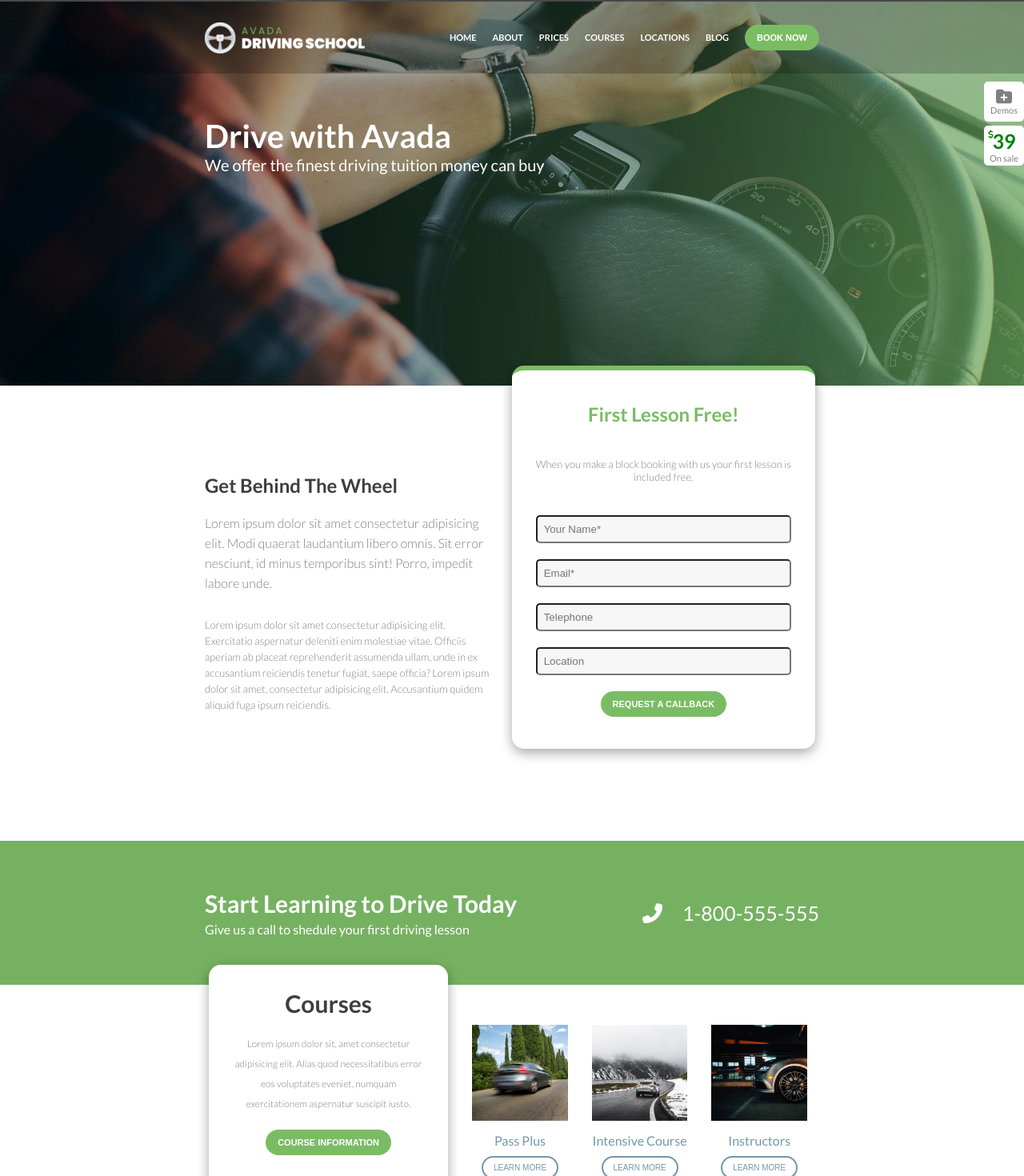
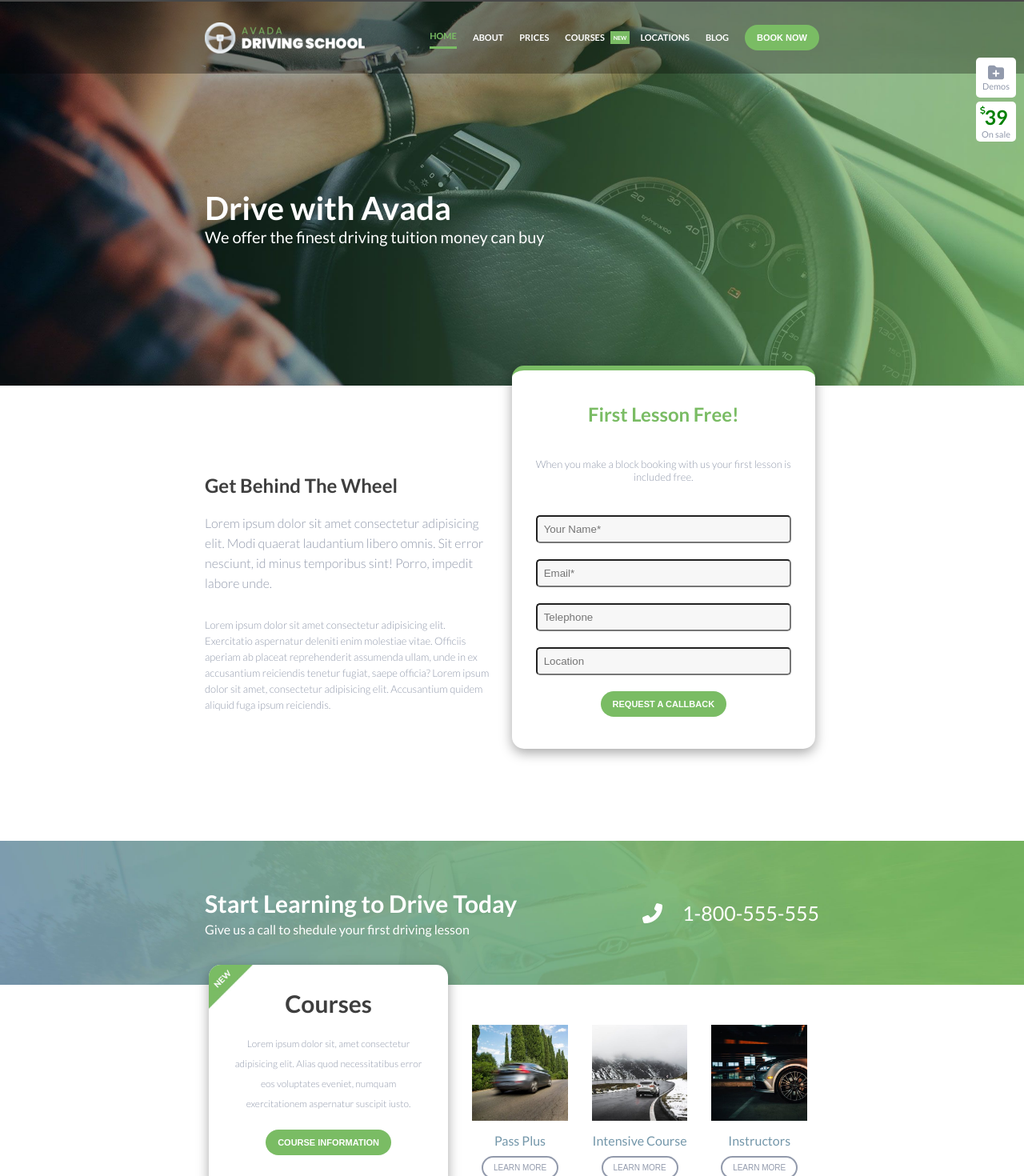
Before and after one commit to Frowingg/proj-html-vuejs, a Vue app: page / in a window 1280 px wide. Shown: the part 28-1498 px from the top of the page at 80% size. Built offline with nearby package versions, Linux system fonts and the light colour scheme.

Commit message:
work in progress

```diff
--- a/src/App.vue
+++ b/src/App.vue
@@ -37,22 +37,28 @@ export default {
     return{
       infoHeader: [
                     {
-                      text: 'home'
+                      text: 'home',
+                      tag: false
                     },
                     {
-                      text: 'about'
+                      text: 'about',
+                      tag: false
                     },
                     {
-                      text: 'prices'
+                      text: 'prices',
+                      tag: false
                     },
                     {
-                      text: 'courses'
+                      text: 'courses',
+                      tag: true,
                     },
                     {
-                      text: 'locations'
+                      text: 'locations',
+                      tag: false
                     },
                     {
-                      text: 'blog'
+                      text: 'blog',
+                      tag: false
                     },
                   ],
       infoCourses: [
@@ -141,46 +147,8 @@ export default {
 </script>
 
 <style lang="scss">
-@import url('https://fonts.googleapis.com/css2?family=Lato:wght@300;400;700&display=swap');
-
-// BASE
-*{
-  margin: 0;
-  padding: 0;
-  box-sizing: border-box;
-}
-body{
-  font-family: 'Lato', sans-serif;
-}
-
-// COMMON
-.card-base{
-    width: 280px;
-    min-height: 280px;
-    background-color: white;
-    border-radius: 15px;
-    box-shadow: rgba(0, 0, 0, 0.35) 0px 5px 15px;
-    margin: 0 5px;
-    text-align: center;
-
-    border-top: 6px solid #7abc64;
-}
-
-.container{
-  width: 60%;
-  margin: 0 auto;
-}
-
-.btn{
-  background-color: #7abc64;
-  color: white;
-  border: none;
-  padding: 10px 15px;
-  border-radius: 30px;
-  font-weight: 900;
-  font-size: 11px;
-  cursor: pointer;
-}
+// @import url('https://fonts.googleapis.com/css2?family=Lato:wght@300;400;700&display=swap');
+@import './style/common.scss';
 
 // APP
 header{
@@ -189,9 +157,4 @@ header{
   width: 100%;
 }
 
-// TEMP
-body{
-  height: 4000px;
-  color: gray;
-}
 </style>
--- a/src/components/MyCoursesArea.vue
+++ b/src/components/MyCoursesArea.vue
@@ -6,6 +6,7 @@
 
                     <div id="courses-info-left">
                         <div class="card-base">
+                            <img src="../assets/img/new-corner.jpg" alt="img">
                             <h2>Courses</h2>
                             <p>Lorem ipsum dolor sit, amet consectetur adipisicing elit. Alias quod necessitatibus error eos voluptates eveniet, numquam exercitationem aspernatur suscipit iusto.</p>
                             <button class="btn">COURSE INFORMATION</button>
@@ -70,6 +71,8 @@ export default {
 </script>
 
 <style lang="scss" scoped>
+@import '../style/variable.scss';
+
 #courses-info{
     padding: 50px 0;
     display: flex;
@@ -84,6 +87,15 @@ export default {
             border-top: none;
             padding: 30px;
             width: 100%;
+            position: relative;
+
+            img{
+                position: absolute;
+                width: 55px;
+                top: 0;
+                left: 0;
+                border-top-left-radius: 15px;
+            }
 
         }
         h2{
@@ -125,15 +137,15 @@ export default {
             margin: 0 auto;
             padding: 7px 13px;
             border-radius: 25px;
-            border: 2px solid #7497aa;
-            color: #7497aa;
+            border: 2px solid $brand_text_color;
+            color: $brand_text_color;
             font-size: 10px;
             background-color: white;
             cursor: pointer;
         }
         .lm:hover{
-            color: #97b27b;
-            border:2px solid #97b27b;
+            color: $brand_main_color;
+            border:2px solid $brand_main_color;
         }
     }
 }
@@ -156,7 +168,6 @@ export default {
     .square-per{
         width: calc(100% / 3);
         height: 280px;
-        background-color: pink;
         margin: 0 5px;
         padding: 55px;
     }
--- a/src/components/MyHeader.vue
+++ b/src/components/MyHeader.vue
@@ -17,8 +17,9 @@
 
               <nav>
                 <ul>
-                  <li v-for="(singleInfo, i) in infoHead" :key="i">
+                  <li v-for="(singleInfo, i) in infoHead" :key="i" :class="{'active-nav' : currentElement === i}">
                       {{singleInfo.text.toUpperCase()}}
+                      <div class="tag" :class="{'active-tag': singleInfo.tag}">NEW</div>
                   </li>
                 </ul>
               </nav>
@@ -37,10 +38,17 @@
 export default {
   name: 'MyHeader',
   props: ['infoHead'],
+  data() {
+    return{
+      currentElement: 0
+    }
+  }
 }
 </script>
 
 <style lang="scss" scoped>
+@import '../style/variable.scss';
+
 .container{
     display: flex;
     justify-content: space-between;
@@ -61,16 +69,16 @@ export default {
 .header-bottom{
     display: flex;
     height: 90px;
-    background-color: rgba(0,0,0,0.2);
+    background-color: rgba(0,0,0,0.3);
 
     .left-header-bottom{
         display: flex;
 
         ul{
-            list-style-type: none;
             display: flex;
 
             li{
+                cursor: pointer;
                 margin-right: 20px;
                 color: white;
                 font-size: 11px;
@@ -79,22 +87,30 @@ export default {
                 display: flex;
                 align-items: center;
             }
+            .active-nav{
+              color: $brand_main_color;
+              border-bottom: 3px solid $brand_main_color;
+            }
             li:hover{
-                color: #97b27b;
-                border-bottom: 3px solid #97b27b;
+                color: $brand_main_color;
+                border-bottom: 3px solid $brand_main_color;
             }
           }
 
         .tag{
+          display: none;
           font-size: 7px;
           font-weight: 900;
           color: white;
-          background-color: #97b27b;
+          background-color: $brand_main_color;
           height: min-content;
           padding: 4px;
           position: relative;
-          right: 15px;
-          top:7px;
+          right: -7px;
+          top:1px;
+        }
+        .active-tag{
+          display: block;
         }
     }
 }
--- a/src/components/MyJumbotron.vue
+++ b/src/components/MyJumbotron.vue
@@ -1,8 +1,10 @@
 <template>
     <section id="jumbotron">
         <div class="container">
-            <h1>Drive with Avada</h1>
-            <p>We offer the finest driving tuition money can buy</p>
+            <div id="header-content">
+                <h1>Drive with Avada</h1>
+                <p>We offer the finest driving tuition money can buy</p>
+            </div>
         </div>
 
         <div id="squares">
@@ -32,7 +34,9 @@ export default {
     width: 100%;
     height: 600px;
     background-image: url('../assets/img/homepage-hero-background.jpg');
-    background-size: cover;
+    background-size:cover;
+    background-attachment:fixed;
+    background-position:-150px;
     position: relative;
     top: -90px;
     .container{
@@ -41,7 +45,12 @@ export default {
         justify-content:center;
         height: 100%;
         color: white;
+        position: relative;
 
+        #header-content{
+            position: relative;
+            top: 90px
+        }
         h1{
             font-size: 40px;
         }
@@ -51,15 +60,16 @@ export default {
     }
 
     #squares{
-        position: absolute;
         right: 0;
-        top: 220px;
-        z-index: 1;
+        top: 100px;
+        z-index: 2;
+        position: fixed;
 
         .square{
             width: 50px;
             height: 50px;
             background-color: white;
+            margin-right: 10px;
             margin-bottom: 5px;
             border-radius: 5px;
             display: flex;
--- a/src/components/MyNumberArea.vue
+++ b/src/components/MyNumberArea.vue
@@ -20,10 +20,13 @@ export default {
 </script>
 
 <style lang="scss" scoped>
+@import '../style/variable.scss';
+
 #Number-area{
-    height: 180px;
-    background-color: #76b162;
+    background-image: url('../assets/img/horizontal-cta-background.jpg');
+    background-size:cover;
     color: white;
+    padding: 60px 0;
 
     .container{
         display: flex;
--- a/src/components/MyRegisterArea.vue
+++ b/src/components/MyRegisterArea.vue
@@ -50,6 +50,7 @@ export default {
 </script>
 
 <style lang="scss" scoped>
+@import '../style/variable.scss';
 .container{
     display: flex;
 }
@@ -61,7 +62,7 @@ export default {
     padding-right: 20px;
     h2{
         margin: 20px 0;
-        color: #3e3e3e;
+        color: $brand_title_color;
     }
     #sub-title{
         line-height: 25px;
@@ -76,14 +77,11 @@ export default {
 }
 
 #right-reg{
-    text-align: center;
-    padding: 40px 30px;
     position: relative;
     bottom: 115px;
-    background-color: white;
 
     h3{
-        color: #7abc64;
+        color: $brand_main_color;
         font-size: 24px;
     }
 
--- /dev/null
+++ b/src/style/common.scss
@@ -0,0 +1,46 @@
+@import url('https://fonts.googleapis.com/css2?family=Lato:wght@300;400;700&display=swap');
+@import './variable.scss';
+
+// BASE
+*{
+    margin: 0;
+    padding: 0;
+    box-sizing: border-box;
+}
+body{
+    font-family: 'Lato', sans-serif;
+    color: $brand_text_color
+}
+ul{
+  text-decoration: none;
+}
+
+
+// COMMON
+.card-base{
+    width: 280px;
+    min-height: 280px;
+    background-color: white;
+    border-radius: 15px;
+    box-shadow: rgba(0, 0, 0, 0.35) 0px 5px 15px;
+    margin: 0 5px;
+    text-align: center;
+    border-top: 6px solid $brand_main_color;
+    padding: 40px 30px;
+}
+
+.container{
+  width: 60%;
+  margin: 0 auto;
+}
+
+.btn{
+  background-color: $brand_main_color;
+  color: white;
+  border: none;
+  padding: 10px 15px;
+  border-radius: 30px;
+  font-weight: 900;
+  font-size: 11px;
+  cursor: pointer;
+}
--- /dev/null
+++ b/src/style/variable.scss
@@ -0,0 +1,3 @@
+$brand_main_color: #7abc64;
+$brand_text_color: #929aac;
+$brand_title_color: #3e3e3e;
```
